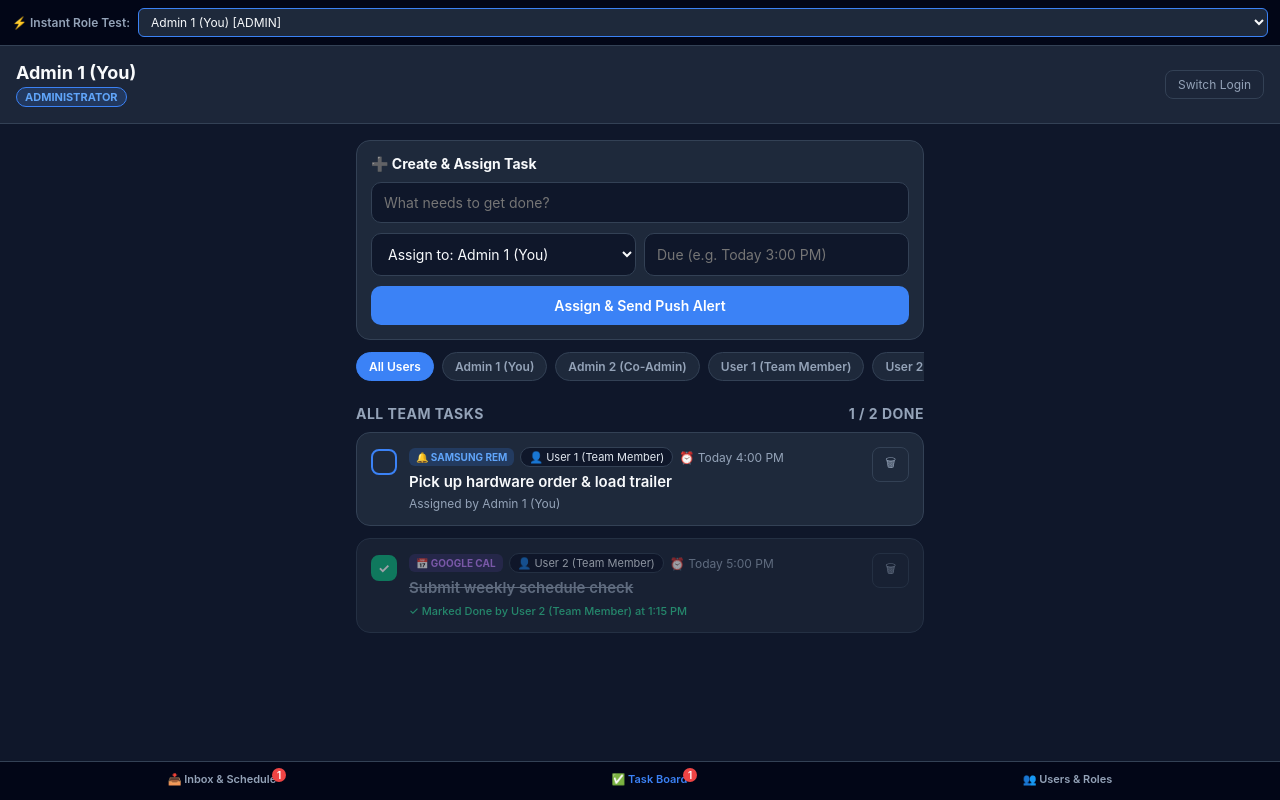
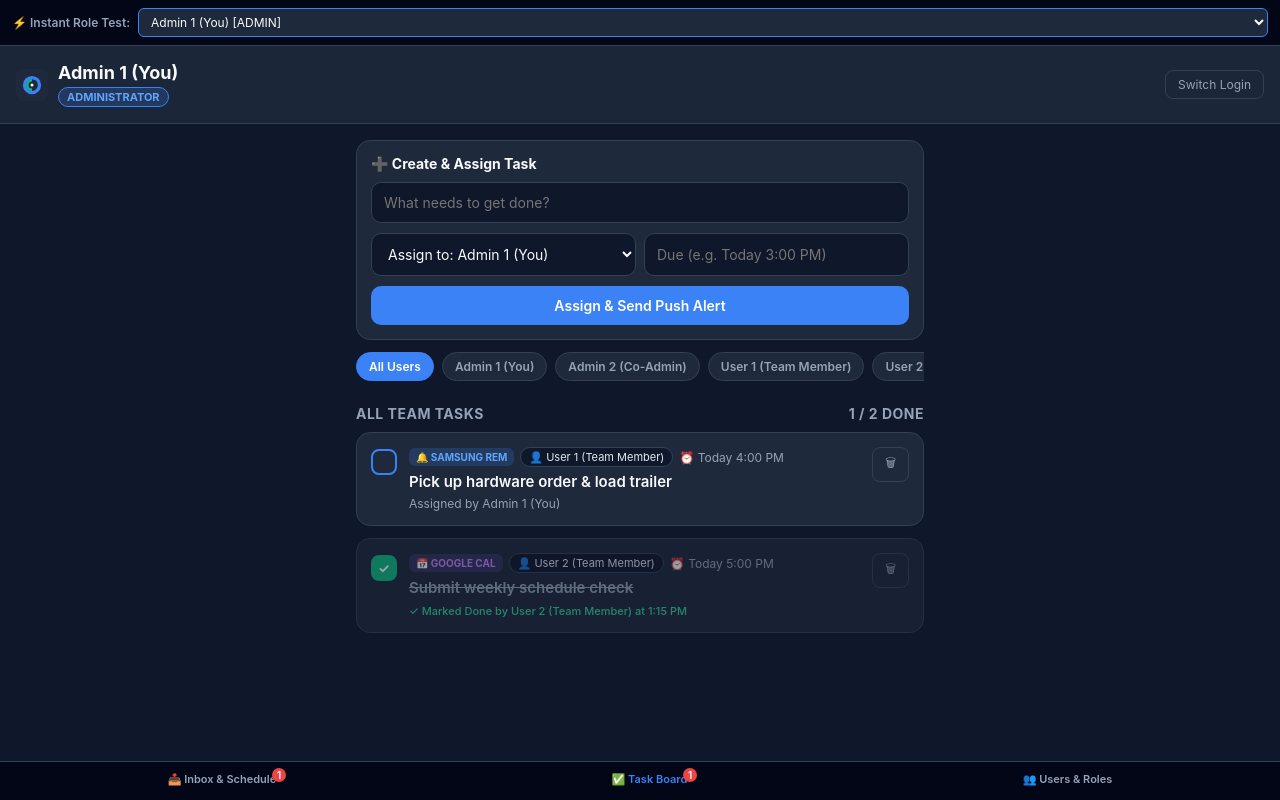
Before and after one commit to jaketex14-tech/command-center, a plain HTML site: page index.html in a window 1280 px wide. Drawn offline with Linux system fonts and the light colour scheme.

Commit message:
Update index.html

```diff
--- a/index.html
+++ b/index.html
@@ -350,10 +350,18 @@
     <button class="btn-logout" onclick="hidePush()">Dismiss</button>
   </div>
 
-  <header id="app-header" class="hidden">
-    <div class="user-info">
-      <h1 id="header-username">Command Center</h1>
-      <span id="header-role-badge" class="role-badge role-admin">ADMIN</span>
+ <header id="app-header" class="hidden">
+    <div style="display: flex; align-items: center; gap: 10px;">
+      <svg width="32" height="32" viewBox="0 0 512 512" style="flex-shrink: 0;">
+        <rect width="512" height="512" rx="110" fill="#1e293b"/>
+        <path d="M256 110a146 146 0 1 0 146 146A146 146 0 0 0 256 110zm0 240a94 94 0 1 1 94-94 94 94 0 0 1-94 94z" fill="#3b82f6"/>
+        <path d="M256 160v40a56 56 0 0 0 0 112v40a96 96 0 0 1 0-192z" fill="#10b981"/>
+        <circle cx="256" cy="256" r="24" fill="#f8fafc"/>
+      </svg>
+      <div class="user-info">
+        <h1 id="header-username">Command Center</h1>
+        <span id="header-role-badge" class="role-badge role-admin">ADMIN</span>
+      </div>
     </div>
     <button class="btn-logout" onclick="showLoginScreen()">Switch Login</button>
   </header>
```
